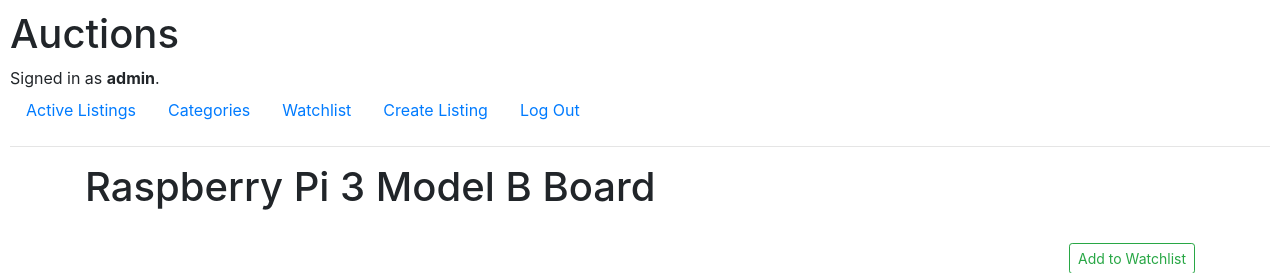
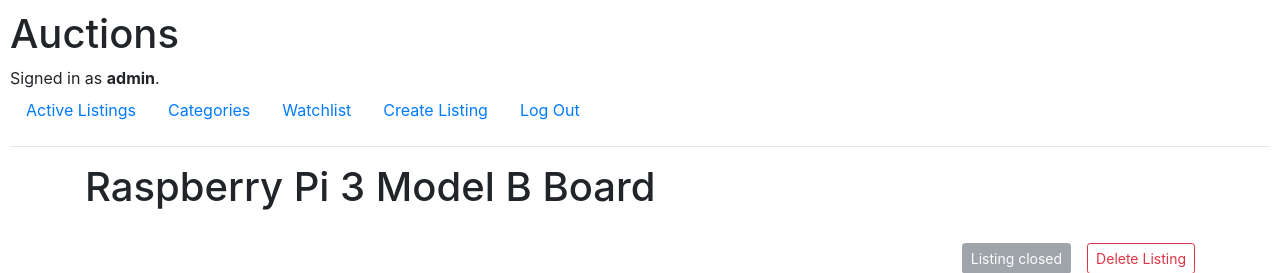
Before and after one commit to landxcape/commerce, a Django app: page /listing/22 in a window 1280 px wide. Shown: the top 273 px of the page. Run offline with Django 3.2, Linux system fonts and the light colour scheme; a user stored in the database is signed in; data comes from the database, SQL or seed files in the repository; both versions use the stored data as it was after the commit; some libraries are stand-ins or nearby versions.

Commit message:
added watchlist_add, close_listing, and delete_listing

```diff
--- a/auctions/models.py
+++ b/auctions/models.py
@@ -9,6 +9,7 @@ class User(AbstractUser):
 class AuctionListings(models.Model):
     user_id = models.ForeignKey(
         User, on_delete=models.CASCADE, related_name="listings")
+    active_status = models.BooleanField(default=True)
     title = models.CharField(max_length=200)
     description = models.CharField(max_length=1000)
     image_url = models.URLField(max_length=200, blank=True, default="")
--- a/auctions/templates/auctions/create_listing.html
+++ b/auctions/templates/auctions/create_listing.html
@@ -17,7 +17,7 @@
             {{ field }}
         </div><br>
         {% endfor %}
-        <input type="submit" value="Create Listing">
+        <input type="submit" value="Create Listing" class="btn btn-success btn-sm">
     </form>
 </div>
 {% endblock body %}
--- a/auctions/templates/auctions/index.html
+++ b/auctions/templates/auctions/index.html
@@ -21,7 +21,10 @@
                     <strong>{{ active_listing.title }}</strong>
                 </div>
                 <div class="row overflow-hidden" style="height: 25%;">
-                    <strong>Price: ${{ active_listing.bid.all.last.amount }}</strong>
+                    <strong>Price: ${{ active_listing.bid.all.last.amount }}
+                        {% if not active_listing.active_status %}
+                        (Closed)
+                        {% endif %}</strong>
                 </div>
                 <div class="row overflow-hidden" style="height: 25%;">
                     {{ active_listing.description }}
--- a/auctions/templates/auctions/listing.html
+++ b/auctions/templates/auctions/listing.html
@@ -5,7 +5,33 @@
 <div class="container">
     <h1>{{ listing.title }}</h1><br>
 
+
     <div class="d-flex justify-content-end">
+        {% if listing.user_id == request.user %}
+        {% if close_listing_message %}
+        {{ close_listing_message }}
+        {% endif %}
+        {% if listing.active_status %}
+        {% if close_listing_message %}
+        <a href="{% url 'delete_listing' listing.id %}" role="button" class="btn btn-outline-danger btn-sm ml-3">
+            Delete Listing
+        </a>
+        {% else %}
+        <a href="{% url 'close_listing' listing.id %}" role="button" class="btn btn-outline-success btn-sm">
+            Close Listing
+        </a>
+        {% endif %}
+
+        {% else %}
+        <button disabled="disabled" class="btn btn-secondary btn-sm">
+            Listing closed
+        </button>
+        <a href="{% url 'delete_listing' listing.id %}" role="button" class="btn btn-outline-danger btn-sm ml-3">
+            Delete Listing
+        </a>
+        {% endif %}
+
+        {% else %}
         <a href="{% url 'watchlist_add' listing.id %}" role="button" class="btn btn-outline-success btn-sm">
             {% if on_watchlist %}
             Remove from
@@ -14,6 +40,7 @@
             {% endif %}
             Watchlist
         </a>
+        {% endif %}
     </div>
 
     <div class="row">
@@ -26,17 +53,33 @@
         {{ listing.description }}
     </div><br>
 
+    {% if listing.active_status %}
     <div class="d-flex justify-content-start">
         <h2><strong>Highest bid: ${{ max_bid.amount }}</strong></h2>
     </div>
-    <div>by {{ max_bid.user_id }} at {{ max_bid.creation_date }}</div>
+    <div>by <strong>{{ max_bid.user_id }}</strong> at {{ max_bid.creation_date }}</div>
+    {% else %}
+    <div class="d-flex justify-content-start">
+        {% if max_bid.user_id == request.user %}
+        <h1><strong>
+                Congratulations!! You won this Auction with bid of ${{ max_bid.amount }}.
+            </strong></h1>
+        {% else %}
+        <h2><strong>
+                Bidding closed:
+                Winner is
+                {{ max_bid.user_id }}
+                at
+                ${{ max_bid.amount }}
+            </strong></h2>
+        {% endif %}
+
+    </div>
+    {% endif %}
     <br>
 
 
-    {% if message %}
-    {{ message }}
-    {% endif %}
-
+    {% if listing.active_status %}
     <form action="{% url 'place_bid' listing.id %}" method="POST">
         {% csrf_token %}
         <p style="font-size: 10px;">{{ listing.bid.all.count }} bid(s) so far.</p>
@@ -46,6 +89,17 @@
         </div>
         <input type="submit" value="Place Bid" class="btn btn-success btn-lg">
     </form><br>
+
+    {% else %}
+    <p style="font-size: 10px;">
+        Total bids: {{ listing.bid.all.count }}.</p>
+    <div class="form-group">
+        <input disabled type="number" name="place_bid" class="form-control" placeholder="Bid">
+    </div>
+    <input disabled type="submit" value="Place Bid" class="btn btn-success btn-lg">
+    <br>
+    {% endif %}
+    <br>
 
     <div>
         <h2>Details:</h2>
--- a/auctions/urls.py
+++ b/auctions/urls.py
@@ -13,5 +13,9 @@ urlpatterns = [
     path("listing/<str:_listing_id>", views.listing, name="listing"),
     path("place_bid/<str:_listing_id>", views.place_bid, name="place_bid"),
     path("watchlist_add/<str:_listing_id>",
-         views.watchlist_add, name="watchlist_add")
+         views.watchlist_add, name="watchlist_add"),
+    path("close_listing/<str:_listing_id>",
+         views.close_listing, name="close_listing"),
+    path("delete_listing/<str:_listing_id>",
+         views.delete_listing, name="delete_listing")
 ]
--- a/auctions/views.py
+++ b/auctions/views.py
@@ -117,8 +117,7 @@ def create_listing(request):
 @login_required(login_url="login")
 def listing(request, _listing_id):
     get_listing = AuctionListings.objects.get(id=_listing_id)
-    max_bid = Bids.objects.filter(listing_id=get_listing).aggregate(
-        Max('amount')).get("amount__max")
+    max_bid = get_max_bid(get_listing, Bids)
     get_watchlist = Watchlists.objects.filter(
         user_id=request.user, item=get_listing.id).exists()
     return render(request, "auctions/listing.html", {
@@ -160,3 +159,38 @@ def watchlist_add(request, _listing_id):
         user_id=request.user)
     user_watchlist.item.add(get_listing)
     return HttpResponseRedirect(reverse("listing", args=[_listing_id]))
+
+
+@login_required(login_url="login")
+def close_listing(request, _listing_id):
+    get_listing = get_object_or_404(AuctionListings, pk=_listing_id)
+    max_bid = get_max_bid(get_listing, Bids)
+    get_watchlist = Watchlists.objects.filter(
+        user_id=request.user, item=get_listing.id).exists()
+    if Bids.objects.filter(amount=max_bid).first().user_id != request.user:
+        get_listing.active_status = False
+        get_listing.save()
+        return HttpResponseRedirect(reverse("listing", args=[_listing_id]))
+    return render(request, "auctions/listing.html", {
+        "listing": get_listing,
+        "max_bid": Bids.objects.filter(amount=max_bid).first(),
+        "on_watchlist": get_watchlist,
+        "close_listing_message": "No Highest bidder except the Auctioneer."
+    })
+
+
+@login_required(login_url="login")
+def delete_listing(request, _listing_id):
+    get_listing = get_object_or_404(AuctionListings, pk=_listing_id)
+
+    if request.method == "POST":
+        get_listing.delete()
+        return HttpResponseRedirect(reverse("index"))
+    return render(request, "auctions/delete_listing.html", {
+        "listing": get_listing
+    })
+
+
+def get_max_bid(listing, bid):
+    return bid.objects.filter(listing_id=listing).aggregate(
+        Max('amount')).get("amount__max")
```
Also changed, not shown: auctions/templates/auctions/delete_listing.html (added, +30 -0 lines), auctions/migrations/0005_auctionlistings_active_status.py (added), db.sqlite3.
